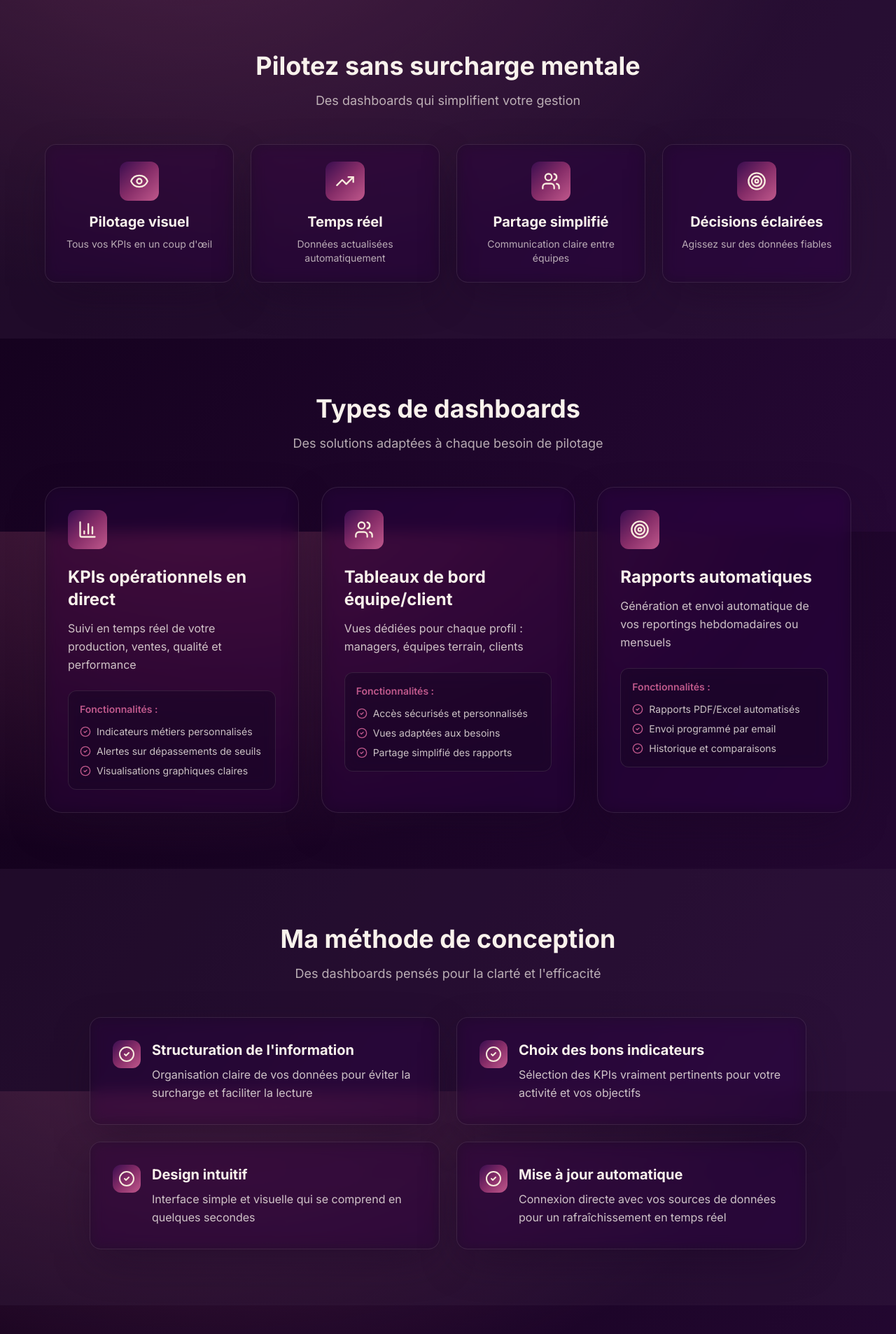
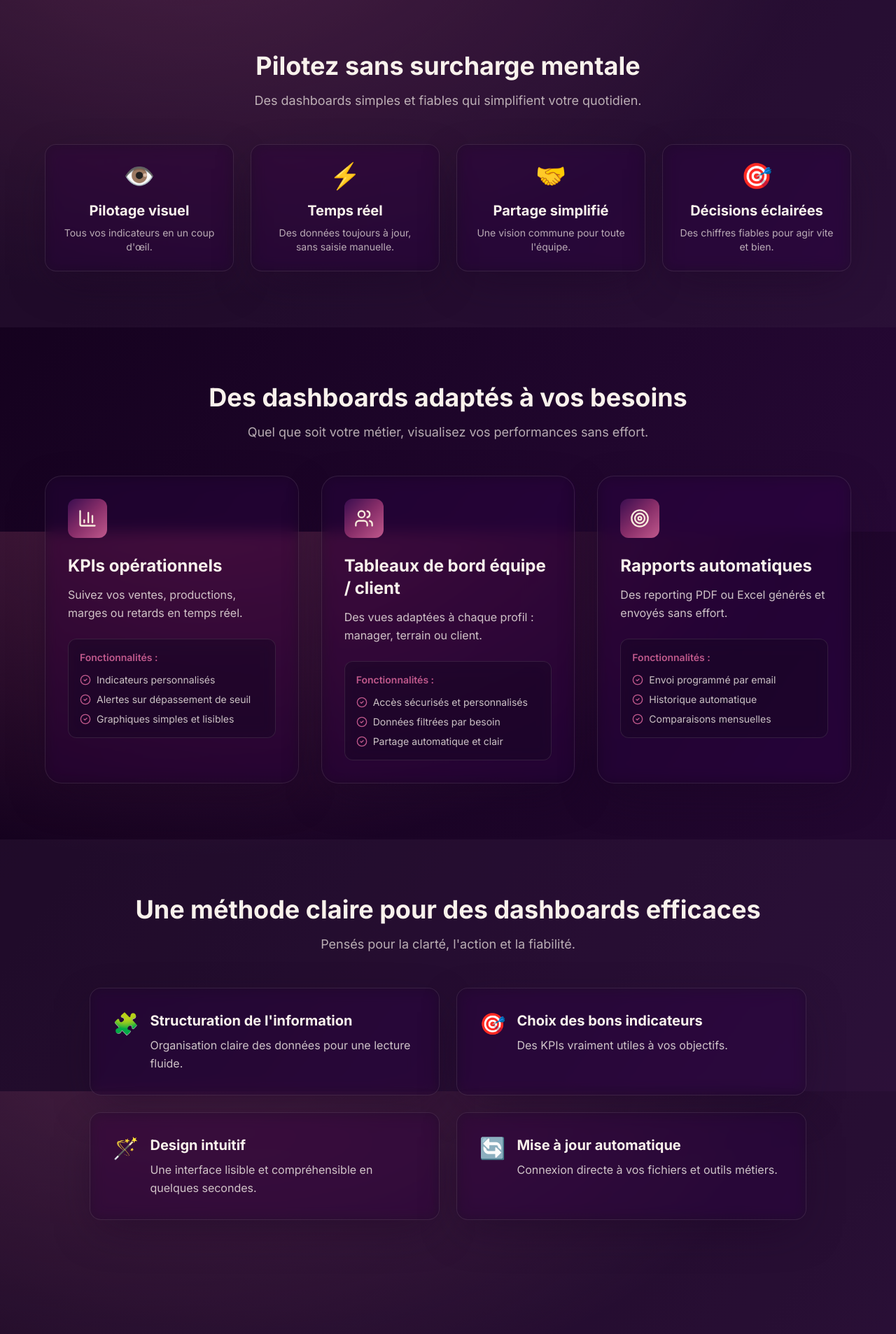
Before and after one commit to feliciafch-svg/leanit-flow, a React (Vite) app: page /solutions/dashboards in a window 1280 px wide. Shown: the part 840-2747 px from the top of the page at 70% size. Built offline with nearby package versions, Linux system fonts and the light colour scheme; the HTML template or start-up script is replaced by a standard one.

Commit message:
Refactor Dashboards page content

```diff
--- a/src/components/CTA.tsx
+++ b/src/components/CTA.tsx
@@ -14,10 +14,10 @@ export const CTA = () => {
             <div className="relative z-10 flex flex-col lg:flex-row items-center justify-between gap-8">
               <div className="flex-1 text-center lg:text-left">
                 <h2 className="text-3xl md:text-4xl font-bold text-foreground mb-4">
-                  Prêt à transformer vos fichiers en assistants intelligents ?
+                  Prêt à piloter votre activité en toute clarté ?
                 </h2>
                 <p className="text-lg text-foreground/80 mb-6">
-                  Demandez un audit gratuit — en 30 minutes, identifions vos leviers d'automatisation et de performance.
+                  Demandez un audit gratuit — en 30 minutes, identifions les indicateurs et automatisations les plus pertinents pour votre métier.
                 </p>
 
                 {/* Urgency Badge */}
--- a/src/pages/DashboardsPage.tsx
+++ b/src/pages/DashboardsPage.tsx
@@ -4,81 +4,90 @@ import { CTA } from "@/components/CTA";
 import { Button } from "@/components/ui/button";
 import { CheckCircle2, BarChart3, Eye, TrendingUp, Users, Target } from "lucide-react";
 import { Link } from "react-router-dom";
+import { useEffect } from "react";
 import dashboardImg from "@/assets/dashboard-ui.jpg";
 
 const DashboardsPage = () => {
+  useEffect(() => {
+    window.scrollTo(0, 0);
+  }, []);
+
   const benefits = [
     {
-      icon: Eye,
+      emoji: "👁️",
       title: "Pilotage visuel",
-      description: "Tous vos KPIs en un coup d'œil"
+      description: "Tous vos indicateurs en un coup d'œil."
     },
     {
-      icon: TrendingUp,
+      emoji: "⚡",
       title: "Temps réel",
-      description: "Données actualisées automatiquement"
+      description: "Des données toujours à jour, sans saisie manuelle."
     },
     {
-      icon: Users,
+      emoji: "🤝",
       title: "Partage simplifié",
-      description: "Communication claire entre équipes"
+      description: "Une vision commune pour toute l'équipe."
     },
     {
-      icon: Target,
+      emoji: "🎯",
       title: "Décisions éclairées",
-      description: "Agissez sur des données fiables"
+      description: "Des chiffres fiables pour agir vite et bien."
     }
   ];
 
   const dashboardTypes = [
     {
       icon: BarChart3,
-      title: "KPIs opérationnels en direct",
-      description: "Suivi en temps réel de votre production, ventes, qualité et performance",
+      title: "KPIs opérationnels",
+      description: "Suivez vos ventes, productions, marges ou retards en temps réel.",
       features: [
-        "Indicateurs métiers personnalisés",
-        "Alertes sur dépassements de seuils",
-        "Visualisations graphiques claires"
+        "Indicateurs personnalisés",
+        "Alertes sur dépassement de seuil",
+        "Graphiques simples et lisibles"
       ]
     },
     {
       icon: Users,
-      title: "Tableaux de bord équipe/client",
-      description: "Vues dédiées pour chaque profil : managers, équipes terrain, clients",
+      title: "Tableaux de bord équipe / client",
+      description: "Des vues adaptées à chaque profil : manager, terrain ou client.",
       features: [
         "Accès sécurisés et personnalisés",
-        "Vues adaptées aux besoins",
-        "Partage simplifié des rapports"
+        "Données filtrées par besoin",
+        "Partage automatique et clair"
       ]
     },
     {
       icon: Target,
       title: "Rapports automatiques",
-      description: "Génération et envoi automatique de vos reportings hebdomadaires ou mensuels",
+      description: "Des reporting PDF ou Excel générés et envoyés sans effort.",
       features: [
-        "Rapports PDF/Excel automatisés",
         "Envoi programmé par email",
-        "Historique et comparaisons"
+        "Historique automatique",
+        "Comparaisons mensuelles"
       ]
     }
   ];
 
   const methodology = [
     {
+      emoji: "🧩",
       title: "Structuration de l'information",
-      description: "Organisation claire de vos données pour éviter la surcharge et faciliter la lecture"
+      description: "Organisation claire des données pour une lecture fluide."
     },
     {
+      emoji: "🎯",
       title: "Choix des bons indicateurs",
-      description: "Sélection des KPIs vraiment pertinents pour votre activité et vos objectifs"
+      description: "Des KPIs vraiment utiles à vos objectifs."
     },
     {
+      emoji: "🪄",
       title: "Design intuitif",
-      description: "Interface simple et visuelle qui se comprend en quelques secondes"
+      description: "Une interface lisible et compréhensible en quelques secondes."
     },
     {
+      emoji: "🔄",
       title: "Mise à jour automatique",
-      description: "Connexion directe avec vos sources de données pour un rafraîchissement en temps réel"
+      description: "Connexion directe à vos fichiers et outils métiers."
     }
   ];
 
@@ -100,15 +109,14 @@ const DashboardsPage = () => {
                   <span className="block text-accent mt-2">pour piloter en clarté</span>
                 </h1>
                 <p className="text-xl text-foreground/70 leading-relaxed">
-                  Vos indicateurs clés en temps réel, présentés simplement pour faciliter
-                  la décision et le management visuel.
+                  Des indicateurs clairs, mis à jour automatiquement, pour décider plus vite et piloter sans surcharge mentale.
                 </p>
                 <div className="flex flex-wrap gap-4 pt-4">
                   <Button asChild size="lg" className="shadow-elegant">
                     <Link to="/contact">Créer mon dashboard</Link>
                   </Button>
                   <Button asChild variant="outline" size="lg">
-                    <Link to="/cas-etudes">Voir des exemples</Link>
+                    <Link to="/cas-etudes">Voir des exemples concrets</Link>
                   </Button>
                 </div>
               </div>
@@ -132,7 +140,7 @@ const DashboardsPage = () => {
           <div className="container mx-auto px-4">
             <div className="text-center mb-12">
               <h2 className="text-4xl font-bold mb-4">Pilotez sans surcharge mentale</h2>
-              <p className="text-lg text-foreground/70">Des dashboards qui simplifient votre gestion</p>
+              <p className="text-lg text-foreground/70">Des dashboards simples et fiables qui simplifient votre quotidien.</p>
             </div>
 
             <div className="grid md:grid-cols-2 lg:grid-cols-4 gap-6 max-w-6xl mx-auto">
@@ -142,9 +150,7 @@ const DashboardsPage = () => {
                   className="glass rounded-2xl p-6 text-center hover:scale-105 transition-transform shadow-elegant animate-fade-in-up"
                   style={{ animationDelay: `${index * 0.1}s` }}
                 >
-                  <div className="inline-flex items-center justify-center w-14 h-14 rounded-xl gradient-primary mb-4">
-                    <benefit.icon className="w-7 h-7 text-secondary" />
-                  </div>
+                  <div className="text-4xl mb-4">{benefit.emoji}</div>
                   <h3 className="text-xl font-bold mb-2">{benefit.title}</h3>
                   <p className="text-sm text-foreground/70">{benefit.description}</p>
                 </div>
@@ -157,9 +163,9 @@ const DashboardsPage = () => {
         <section className="py-20">
           <div className="container mx-auto px-4">
             <div className="text-center mb-12">
-              <h2 className="text-4xl font-bold mb-4">Types de dashboards</h2>
+              <h2 className="text-4xl font-bold mb-4">Des dashboards adaptés à vos besoins</h2>
               <p className="text-lg text-foreground/70">
-                Des solutions adaptées à chaque besoin de pilotage
+                Quel que soit votre métier, visualisez vos performances sans effort.
               </p>
             </div>
 
@@ -199,9 +205,9 @@ const DashboardsPage = () => {
           <div className="container mx-auto px-4">
             <div className="max-w-5xl mx-auto">
             <div className="text-center mb-12">
-                <h2 className="text-4xl font-bold mb-4">Ma méthode de conception</h2>
+              <h2 className="text-4xl font-bold mb-4">Une méthode claire pour des dashboards efficaces</h2>
               <p className="text-lg text-foreground/70">
-                  Des dashboards pensés pour la clarté et l'efficacité
+                Pensés pour la clarté, l'action et la fiabilité.
               </p>
             </div>
 
@@ -213,9 +219,7 @@ const DashboardsPage = () => {
                   style={{ animationDelay: `${index * 0.1}s` }}
                 >
                   <div className="flex items-start gap-4">
-                      <div className="flex-shrink-0 w-10 h-10 rounded-lg gradient-primary flex items-center justify-center">
-                        <CheckCircle2 className="w-6 h-6 text-secondary" />
-                      </div>
+                    <div className="text-3xl">{item.emoji}</div>
                     <div>
                       <h3 className="text-xl font-bold mb-2">{item.title}</h3>
                       <p className="text-foreground/80 leading-relaxed">{item.description}</p>
@@ -223,33 +227,6 @@ const DashboardsPage = () => {
                   </div>
                 </div>
               ))}
-              </div>
-            </div>
-          </div>
-        </section>
-
-        {/* Tools Section */}
-        <section className="py-20">
-          <div className="container mx-auto px-4">
-            <div className="max-w-4xl mx-auto text-center">
-              <h2 className="text-4xl font-bold mb-6">Outils de visualisation</h2>
-              <p className="text-xl text-foreground/70 leading-relaxed mb-12">
-                Je crée vos dashboards sur les outils que vous utilisez déjà :
-                Google Sheets, Excel, Power BI, ou solutions web personnalisées.
-              </p>
-
-              <div className="glass rounded-3xl p-8 md:p-12">
-                <div className="grid grid-cols-2 md:grid-cols-4 gap-6">
-                  {["Google Sheets", "Excel", "Power BI", "Looker Studio", "Tableau", "Metabase", "Solutions web", "API custom"].map((tool, index) => (
-                    <div
-                      key={index}
-                      className="glass rounded-xl p-4 hover:scale-105 transition-transform animate-fade-in"
-                      style={{ animationDelay: `${index * 0.05}s` }}
-                    >
-                      <p className="font-medium text-foreground/90">{tool}</p>
-                    </div>
-                  ))}
-                </div>
             </div>
             </div>
           </div>
@@ -266,19 +243,22 @@ const DashboardsPage = () => {
               <div className="grid md:grid-cols-3 gap-8">
                 {[
                   {
+                    emoji: "💡",
                     stat: "10×",
-                    label: "Plus lisible",
-                    description: "Vs. fichiers Excel complexes"
+                    label: "plus lisible",
+                    description: "vs fichiers Excel complexes"
                   },
                   {
-                    stat: "5min",
-                    label: "Par décision",
-                    description: "Au lieu de 30min de recherche"
+                    emoji: "⏱️",
+                    stat: "5 min",
+                    label: "par décision",
+                    description: "au lieu de 30 min de recherche"
                   },
                   {
-                    stat: "100%",
-                    label: "D'équipe alignée",
-                    description: "Sur les mêmes objectifs"
+                    emoji: "🤝",
+                    stat: "100 %",
+                    label: "d'équipe alignée",
+                    description: "sur les mêmes indicateurs"
                   }
                 ].map((impact, index) => (
                   <div
@@ -286,6 +266,7 @@ const DashboardsPage = () => {
                     className="glass rounded-2xl p-8 text-center hover:scale-105 transition-transform shadow-elegant animate-fade-in-up"
                     style={{ animationDelay: `${index * 0.1}s` }}
                   >
+                    <div className="text-4xl mb-3">{impact.emoji}</div>
                     <div className="text-5xl font-bold bg-gradient-to-r from-accent to-secondary bg-clip-text text-transparent mb-3">
                       {impact.stat}
                     </div>
@@ -302,21 +283,21 @@ const DashboardsPage = () => {
         <section className="py-20">
           <div className="container mx-auto px-4">
             <div className="max-w-4xl mx-auto text-center">
-              <h2 className="text-4xl font-bold mb-8">Ma garantie</h2>
+              <h2 className="text-4xl font-bold mb-8">Ma garantie Lean'it</h2>
 
               <div className="grid md:grid-cols-3 gap-8">
                 {[
-                  "Dashboard opérationnel en 1 semaine",
-                  "Formation incluse pour l'autonomie",
-                  "Support et ajustements pendant 30 jours"
+                  { emoji: "🗓️", text: "Dashboard prêt à l'usage en 1 semaine" },
+                  { emoji: "🎓", text: "Formation incluse pour rendre vos équipes autonomes" },
+                  { emoji: "🛠️", text: "Support et ajustements offerts pendant 30 jours" }
                 ].map((promise, index) => (
                   <div
                     key={index}
                     className="glass rounded-xl p-6 animate-fade-in-up"
                     style={{ animationDelay: `${index * 0.1}s` }}
                   >
-                    <CheckCircle2 className="w-8 h-8 text-accent mx-auto mb-3" />
-                    <p className="text-lg font-medium">{promise}</p>
+                    <div className="text-4xl mb-3">{promise.emoji}</div>
+                    <p className="text-lg font-medium">{promise.text}</p>
                   </div>
                 ))}
               </div>
```
Lines whose indentation alone changed are shown as unchanged.
